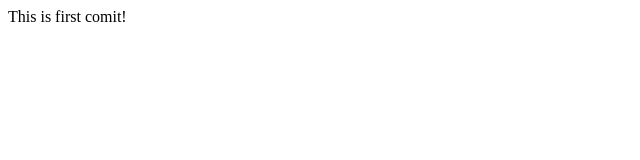
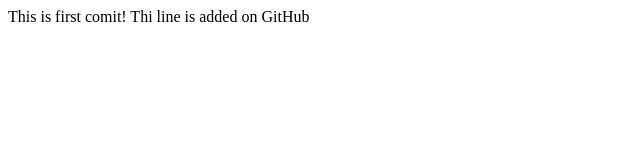
Before and after one commit to kozynskyi/hello-world, a plain HTML site: page index.html in a window 1280 px wide. Shown: the whole page, without its empty margins (0-640 px from the left). Drawn offline with Linux system fonts and the light colour scheme.

Commit message:
Update index.html

```diff
--- a/index.html
+++ b/index.html
@@ -8,5 +8,6 @@
 
 	This is first comit!
 
+	Thi line is added on GitHub
 </body>
 </html>
```
